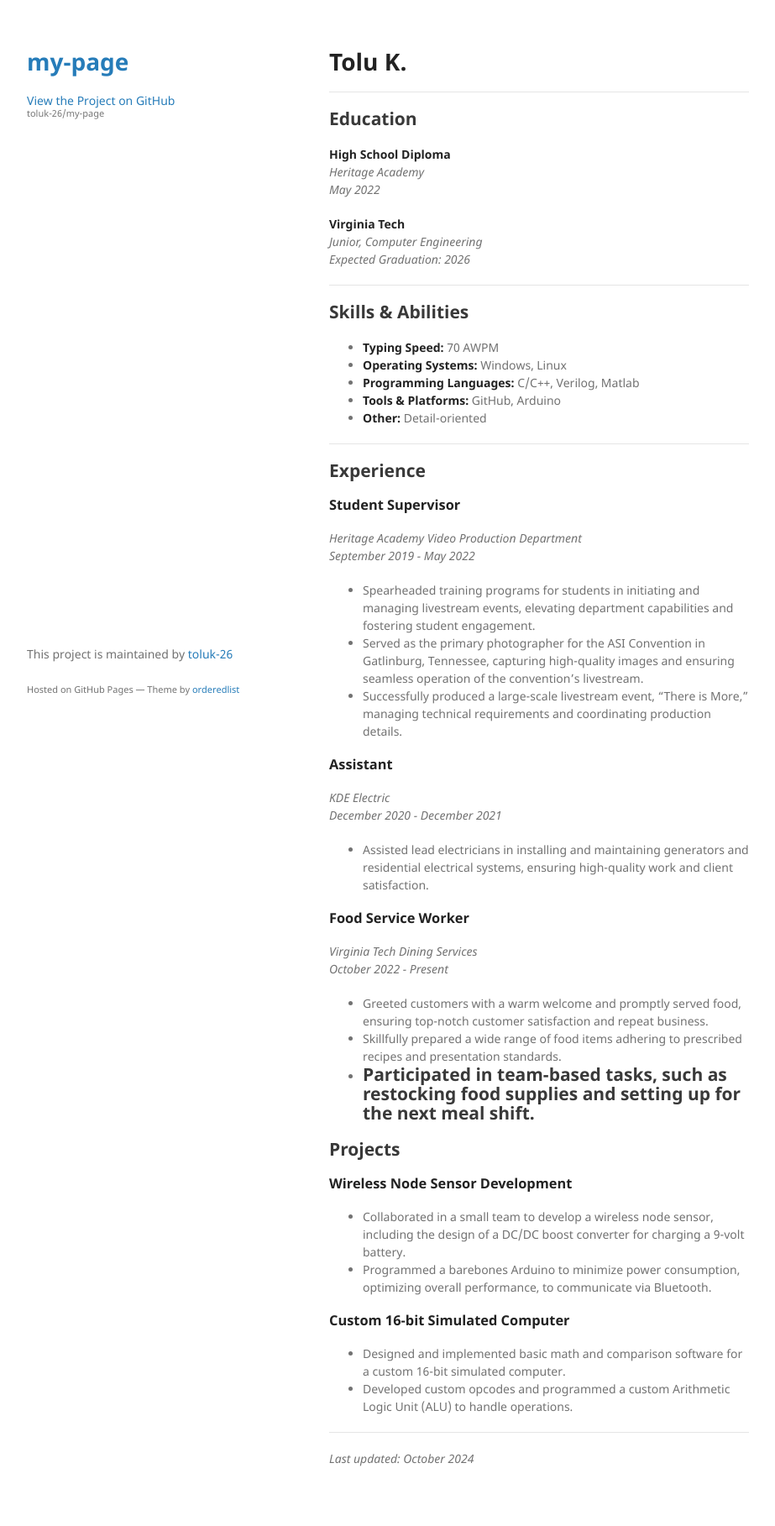
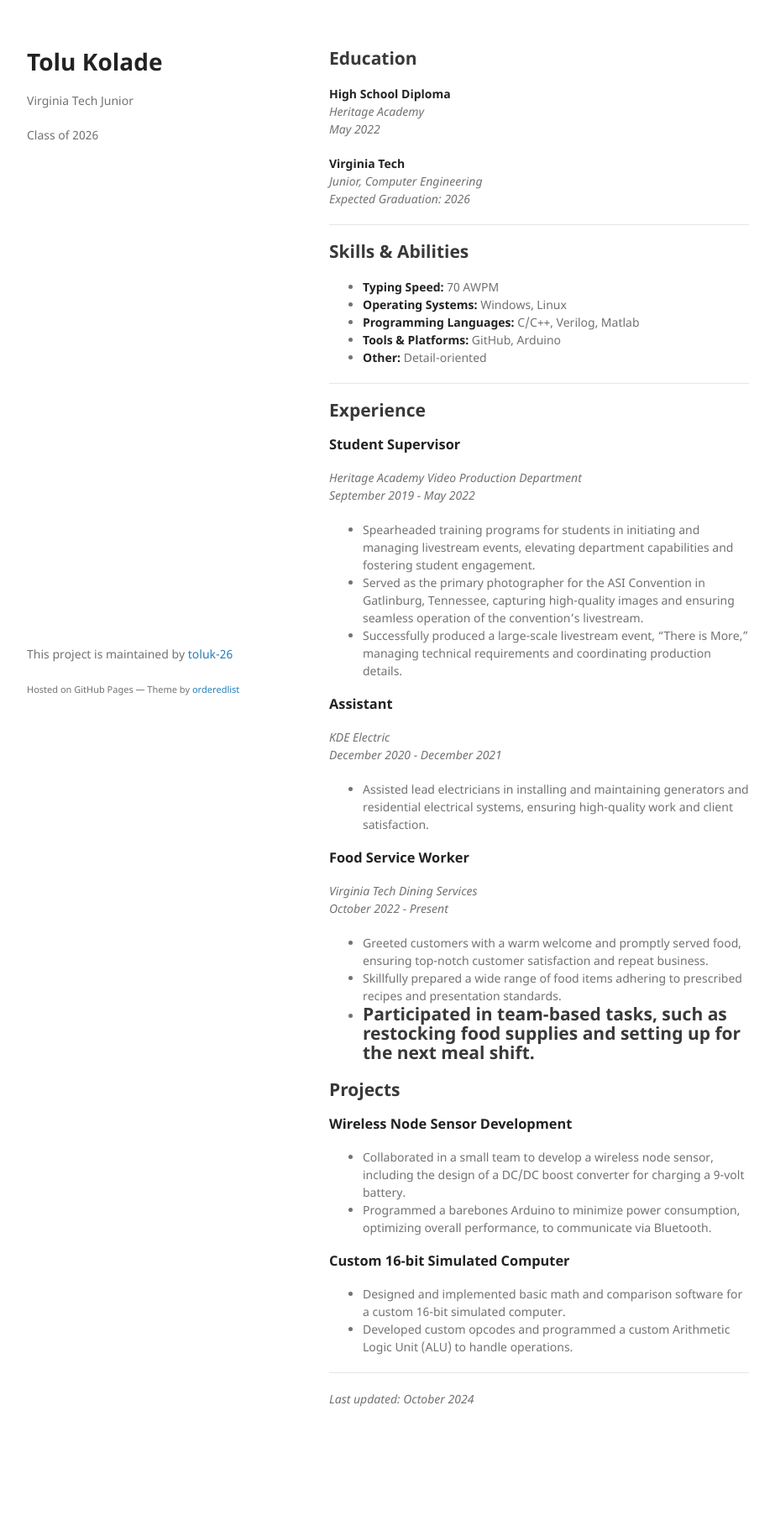
Before and after one commit to toluk-26/my-page, a Jekyll site: the page built from index.md, in a window 1280 px wide. Shown: the whole page at 84% size, without its empty margins (178-1101 px from the left). Built offline with Jekyll 4.4.1, drawn with Linux system fonts in a browser that asks for light colours; our own code applies the rules of GitHub Pages for plain Markdown files; the repository's description, which GitHub fills in, is left out; after the commit the page ends 1746 px from its top, so only the background shows below that.

Commit message:
whole lotta changes to sidebar

```diff
--- a/_config.yml
+++ b/_config.yml
@@ -1 +1,6 @@
-theme: jekyll-theme-minimal
+remote_theme: pages-themes/minimal@v0.2.0
+plugins:
+- jekyll-remote-theme # add this line to the plugins list if you already have one
+
+title: [The title of your site]
+description: [A short description of your site's purpose]
--- a/_layouts/default.html
+++ b/_layouts/default.html
@@ -15,29 +15,9 @@
   <body>
     <div class="wrapper">
       <header>
-        <h1><a href="{{ "/" | absolute_url }}">{{ site.title | default: site.github.repository_name }}</a></h1>
-
-        {% if site.logo %}
-          <img src="{{site.logo | relative_url}}" alt="Logo" />
-        {% endif %}
-
-        <p>{{ site.description | default: site.github.project_tagline }}</p>
-
-        {% if site.github.is_project_page %}
-        <p class="view"><a href="{{ site.github.repository_url }}">View the Project on GitHub <small>{{ site.github.repository_nwo }}</small></a></p>
-        {% endif %}
-
-        {% if site.github.is_user_page %}
-        <p class="view"><a href="{{ site.github.owner_url }}">View My GitHub Profile</a></p>
-        {% endif %}
-
-        {% if site.show_downloads %}
-        <ul class="downloads">
-          <li><a href="{{ site.github.zip_url }}">Download <strong>ZIP File</strong></a></li>
-          <li><a href="{{ site.github.tar_url }}">Download <strong>TAR Ball</strong></a></li>
-          <li><a href="{{ site.github.repository_url }}">View On <strong>GitHub</strong></a></li>
-        </ul>
-        {% endif %}
+        <h1>Tolu Kolade</h1>
+        <p>Virginia Tech Junior</p>
+        <p>Class of 2026</p>
       </header>
       <section>
 
```
Also changed, not shown: index.md (+0 -3 lines).
